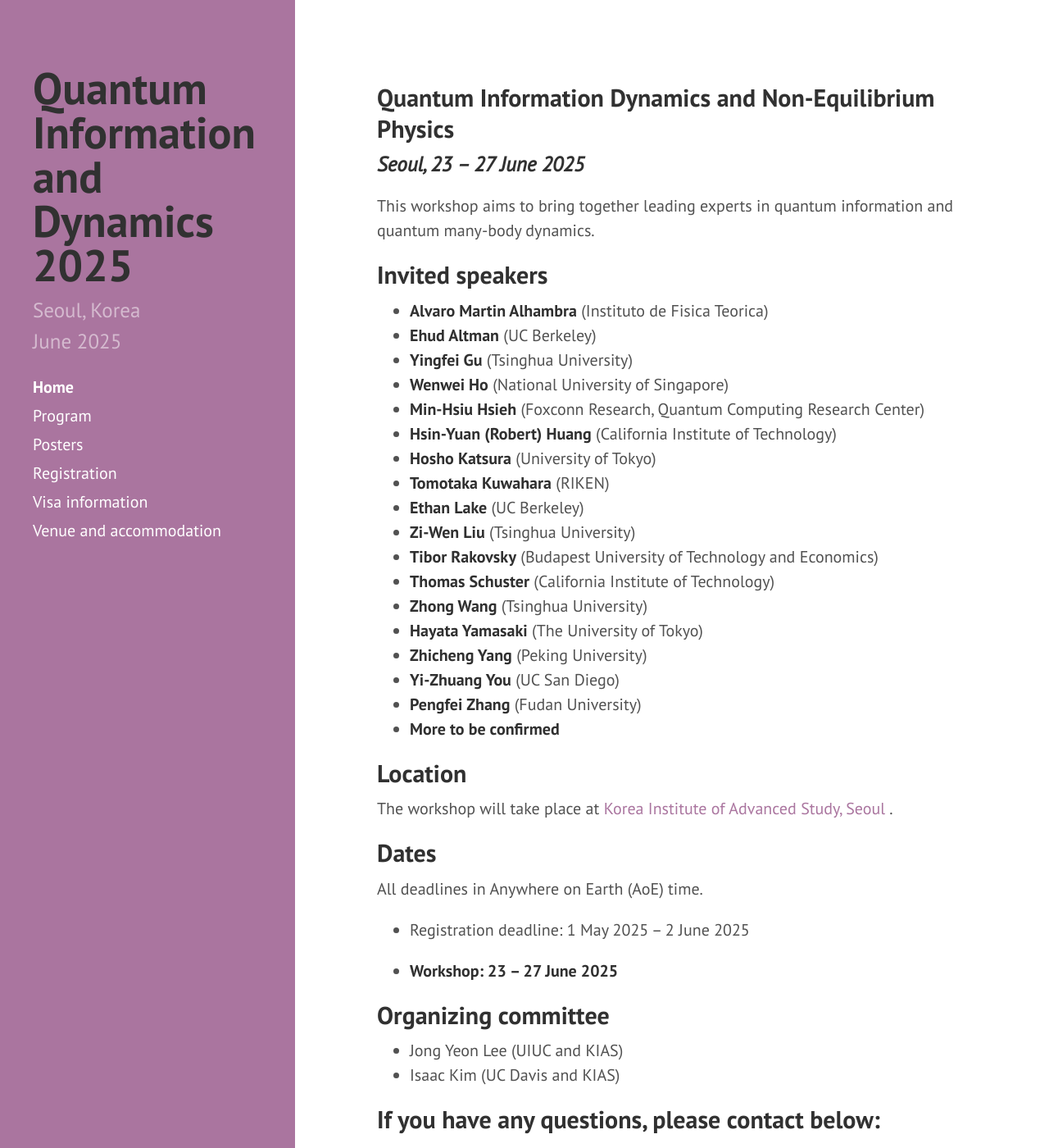
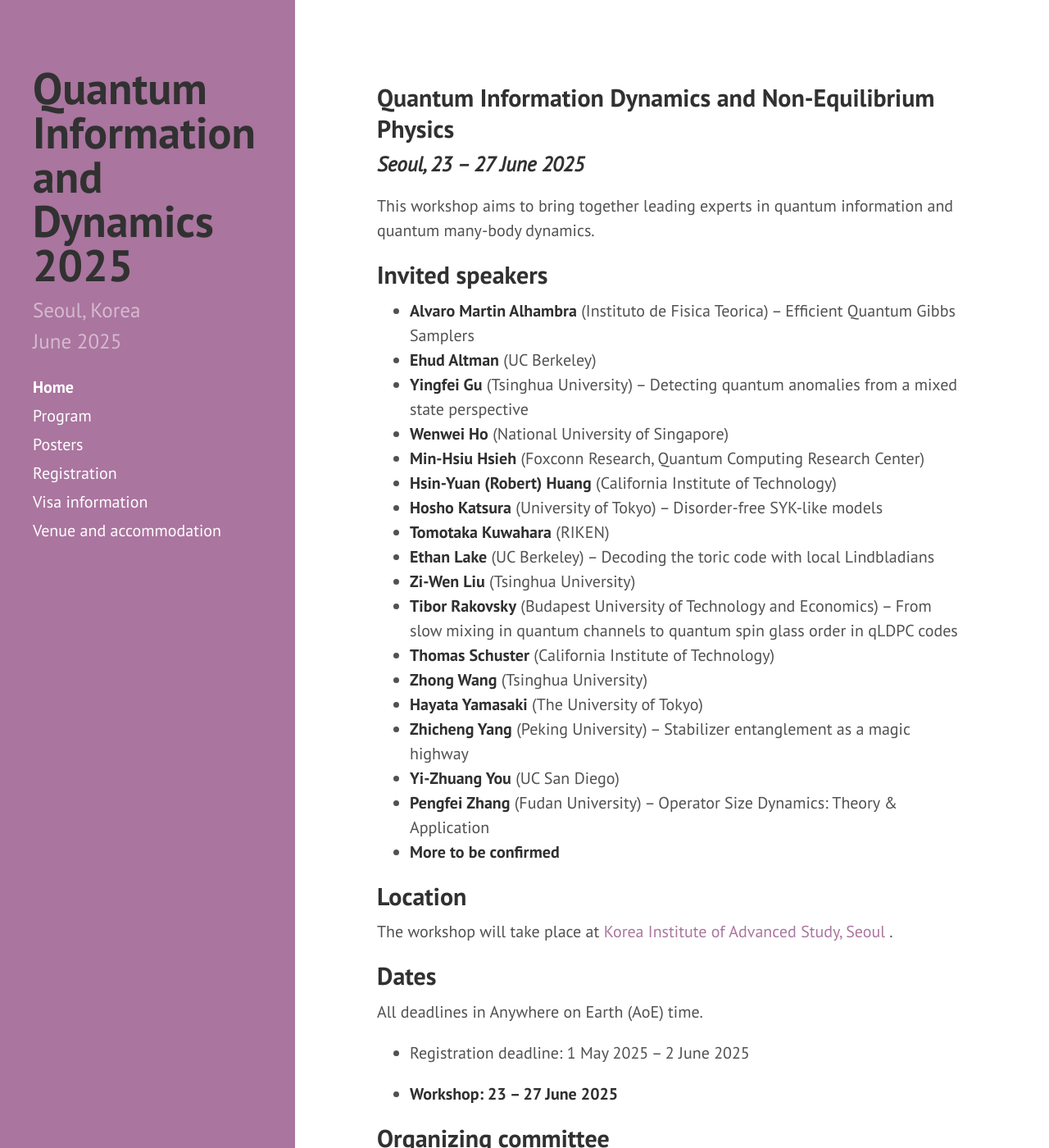
Before and after one commit to yeon-lee/yeon-lee.github.io, a Jekyll site: the page built from index.md, in a window 1280 px wide and 1400 px high. Shown: the whole window at 82% size. Built offline with Jekyll 4.4.1, drawn with Linux system fonts in a browser that asks for light colours; nearby versions of some CDN libraries.

Commit message:
Update index.md

```diff
--- a/index.md
+++ b/index.md
@@ -11,23 +11,23 @@ order: 1
 This workshop aims to bring together leading experts in quantum information and quantum many-body dynamics.
 
 ## Invited speakers
-* **Alvaro Martin Alhambra** (Instituto de Fisica Teorica)
+* **Alvaro Martin Alhambra** (Instituto de Fisica Teorica) -- Efficient Quantum Gibbs Samplers
 * **Ehud Altman** (UC Berkeley)
-* **Yingfei Gu** (Tsinghua University)
+* **Yingfei Gu** (Tsinghua University) -- Detecting quantum anomalies from a mixed state perspective
 * **Wenwei Ho** (National University of Singapore)
 * **Min-Hsiu Hsieh** (Foxconn Research, Quantum Computing Research Center)
 * **Hsin-Yuan (Robert) Huang** (California Institute of Technology)
-* **Hosho Katsura** (University of Tokyo)
+* **Hosho Katsura** (University of Tokyo) -- Disorder-free SYK-like models
 * **Tomotaka Kuwahara** (RIKEN)
-* **Ethan Lake** (UC Berkeley)
+* **Ethan Lake** (UC Berkeley) -- Decoding the toric code with local Lindbladians
 * **Zi-Wen Liu** (Tsinghua University)
-* **Tibor Rakovsky** (Budapest University of Technology and Economics)
+* **Tibor Rakovsky** (Budapest University of Technology and Economics) -- From slow mixing in quantum channels to quantum spin glass order in qLDPC codes
 * **Thomas Schuster** (California Institute of Technology)
 * **Zhong Wang** (Tsinghua University)
 * **Hayata Yamasaki** (The University of Tokyo)
-* **Zhicheng Yang** (Peking University)
+* **Zhicheng Yang** (Peking University) -- Stabilizer entanglement as a magic highway
 * **Yi-Zhuang You** (UC San Diego)
-* **Pengfei Zhang** (Fudan University)
+* **Pengfei Zhang** (Fudan University) -- Operator Size Dynamics: Theory & Application
 * **More to be confirmed**
 <!--* **Andreas Winter** (Universitat Autònoma de Barcelona)-->
 
```
